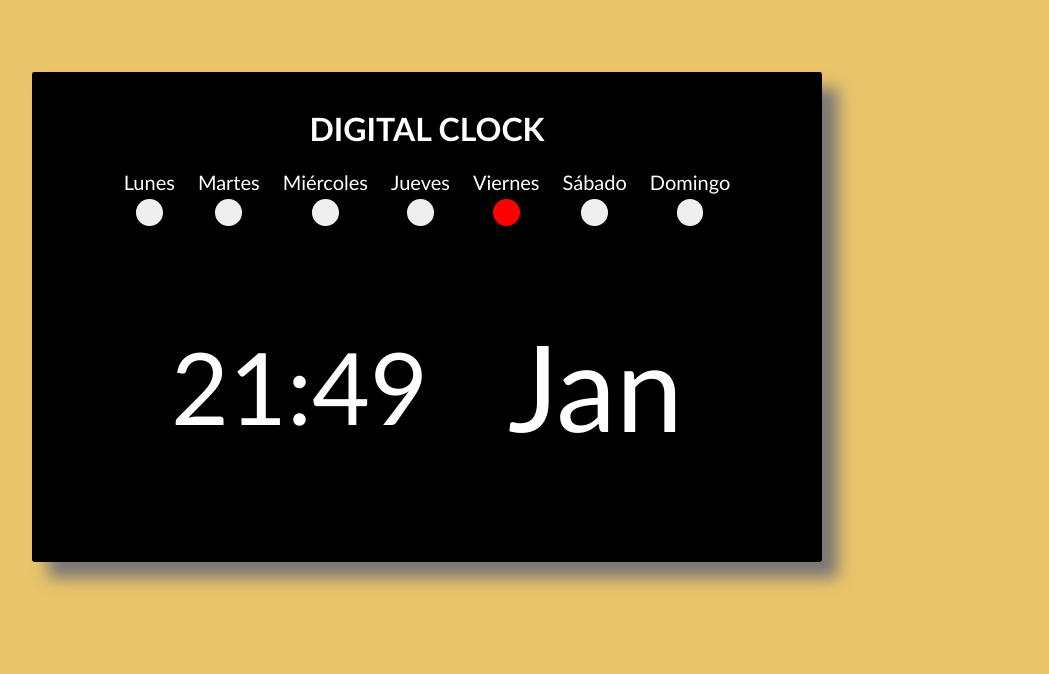
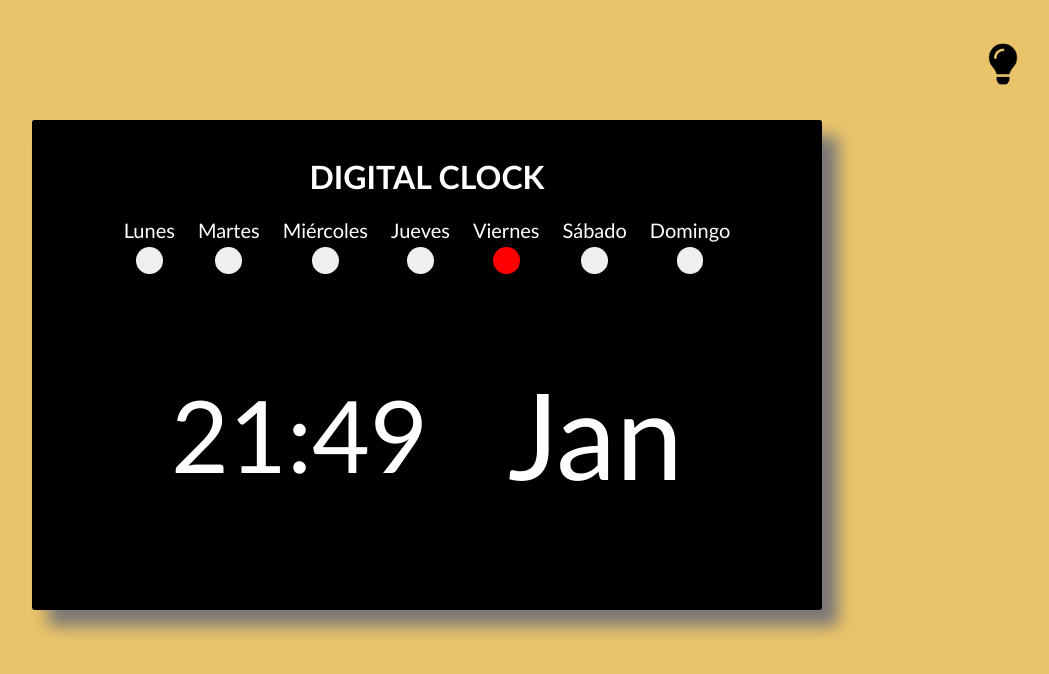
Before and after one commit to joslmt/Digital-Clock, a plain HTML site: page index.html in a window 1280 px wide. Shown: the whole page, without its empty margins (213-1262 px from the left). Drawn offline with Linux system fonts and the light colour scheme; the site is published under a folder, as on GitHub Pages, so addresses that start at the root find nothing.

Commit message:
Update index.html

```diff
--- a/index.html
+++ b/index.html
@@ -10,7 +10,7 @@
 </head>
 <body>
     <div id="change">
-        <img src="/img/light-icon.png" alt="" id="change">
+        <img src="img/light-icon.png" alt="" id="change">
     </div>
     <div class="container">
         <h1>DIGITAL CLOCK</h1>
```
